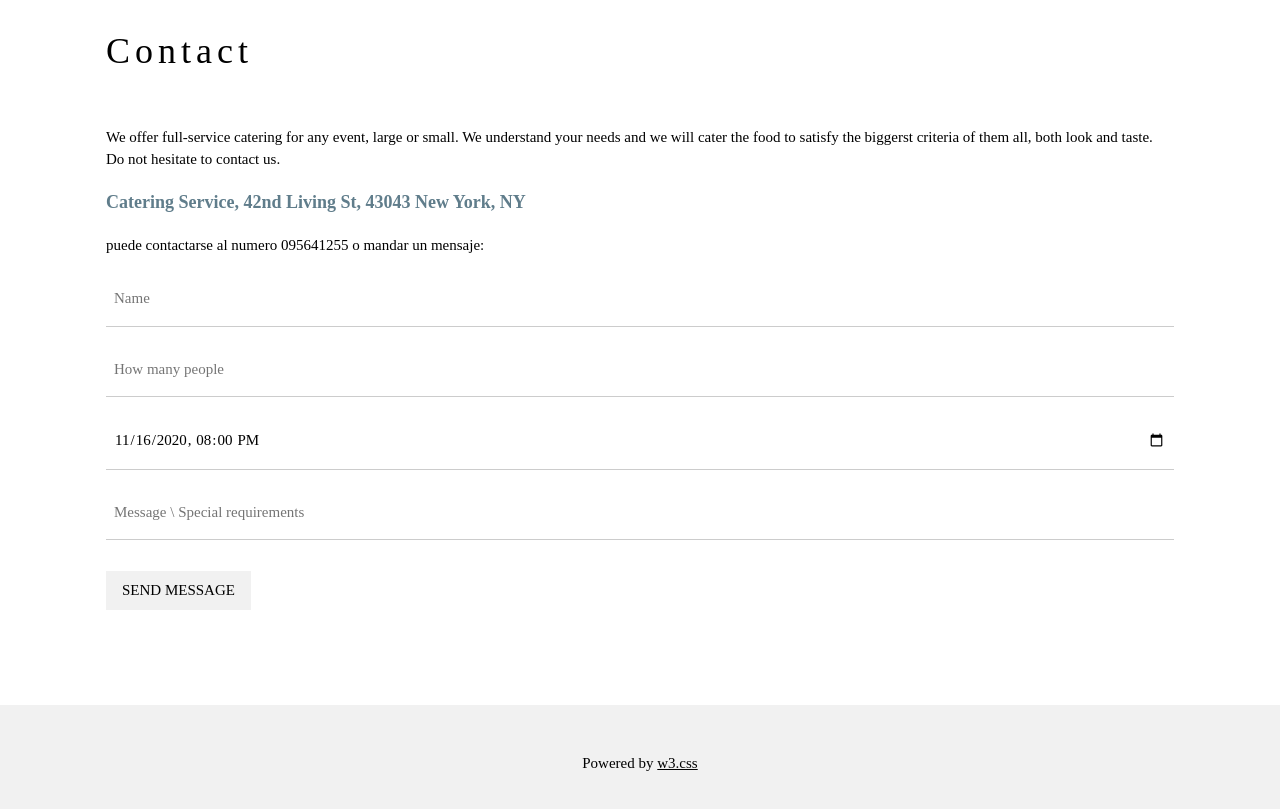
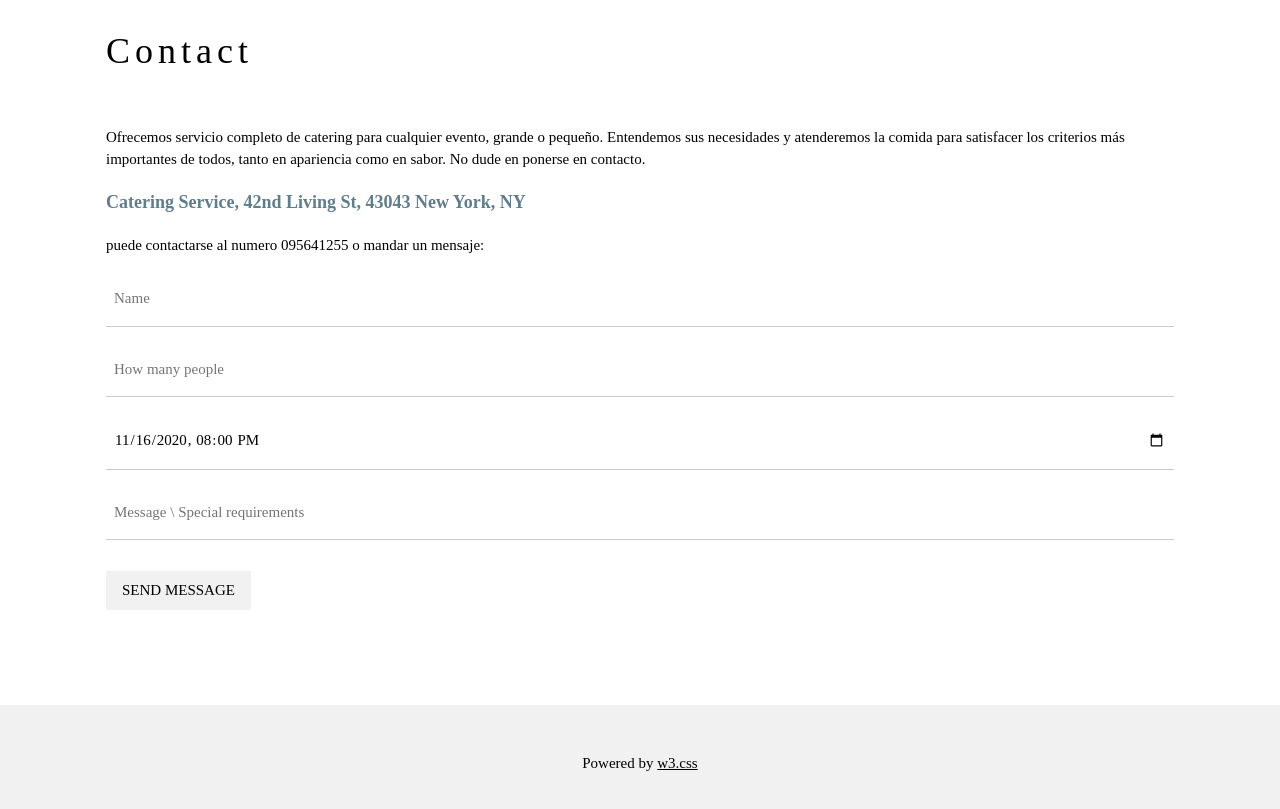
Before and after one commit to Jose-Pau2307/mi-proyecto-UTE, a plain HTML site: page index.html in a window 1280 px wide. Shown: the part 1620-2429 px from the top of the page. Drawn offline with nearby package versions, Linux system fonts and the light colour scheme.

Commit message:
cambio descripcion contacto

```diff
--- a/index.html
+++ b/index.html
@@ -85,7 +85,7 @@ h1, h2, h3, h4, h5, h6 {
   <!-- Contact Section -->
   <div class="w3-container w3-padding-64" id="contact">
     <h1>Contact</h1><br>
-    <p>We offer full-service catering for any event, large or small. We understand your needs and we will cater the food to satisfy the biggerst criteria of them all, both look and taste. Do not hesitate to contact us.</p>
+    <p>Ofrecemos servicio completo de catering para cualquier evento, grande o pequeño. Entendemos sus necesidades y atenderemos la comida para satisfacer los criterios más importantes de todos, tanto en apariencia como en sabor. No dude en ponerse en contacto.</p>
     <p class="w3-text-blue-grey w3-large"><b>Catering Service, 42nd Living St, 43043 New York, NY</b></p>
     <p>puede contactarse al numero 095641255 o mandar un mensaje:</p>
     <form action="/action_page.php" target="_blank">
```
